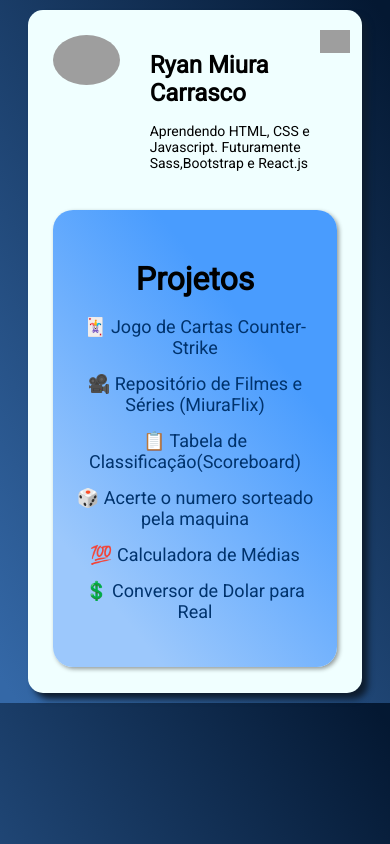
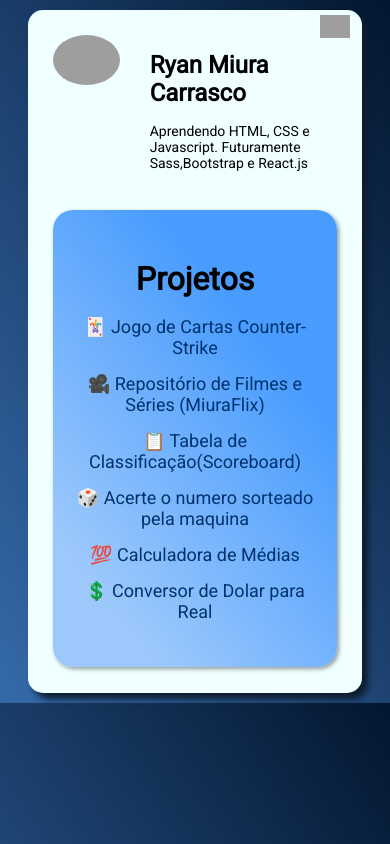
Before and after one commit to ryanmiura/Portfolio-1.0, a plain HTML site: page index.html in a window 390 px wide. Drawn offline with Linux system fonts and the light colour scheme; grey boxes are pictures that could not be loaded; a script that the page names is missing.

Commit message:
ajustando responsividade 2

```diff
--- a/style.css
+++ b/style.css
@@ -19,10 +19,6 @@ main{
     border-radius: 20px;
     height: auto;
     margin :50px;
-
-
-
-
 }
 
 header{
@@ -80,7 +76,7 @@ a{
 .github-logo {
     width: 40px;
     position: absolute;
-    top: 60px;
+    top: 50px;
     right: 80px;
     border-radius: 0px;
   }
@@ -91,7 +87,6 @@ a{
     }
 
 }
-
 @media (max-width: 750px){
     img{
         max-height: 100px;
@@ -134,7 +129,7 @@ a{
     .github-logo {
         width: 30px;
         position: absolute;
-        top: 30px;
+        top: 15px;
         right: 40px;
         border-radius: 0px;
     }
```
